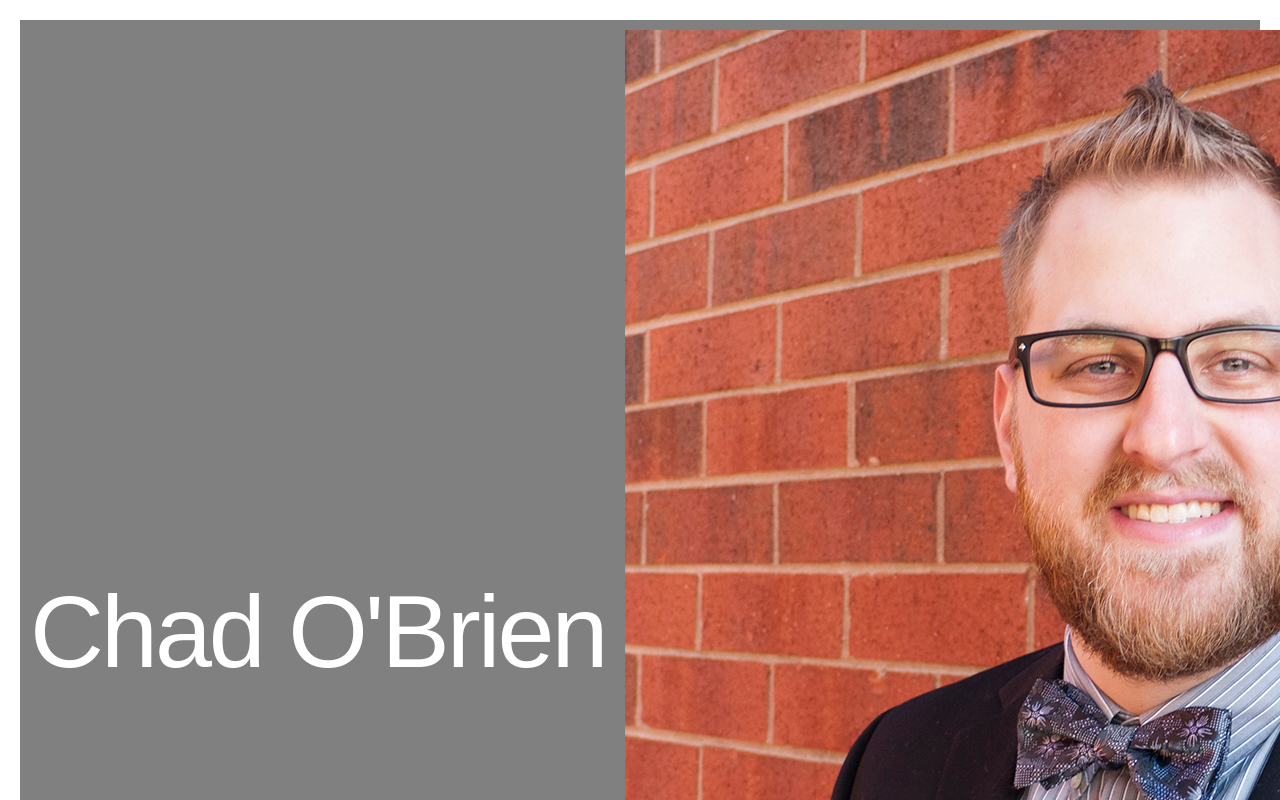
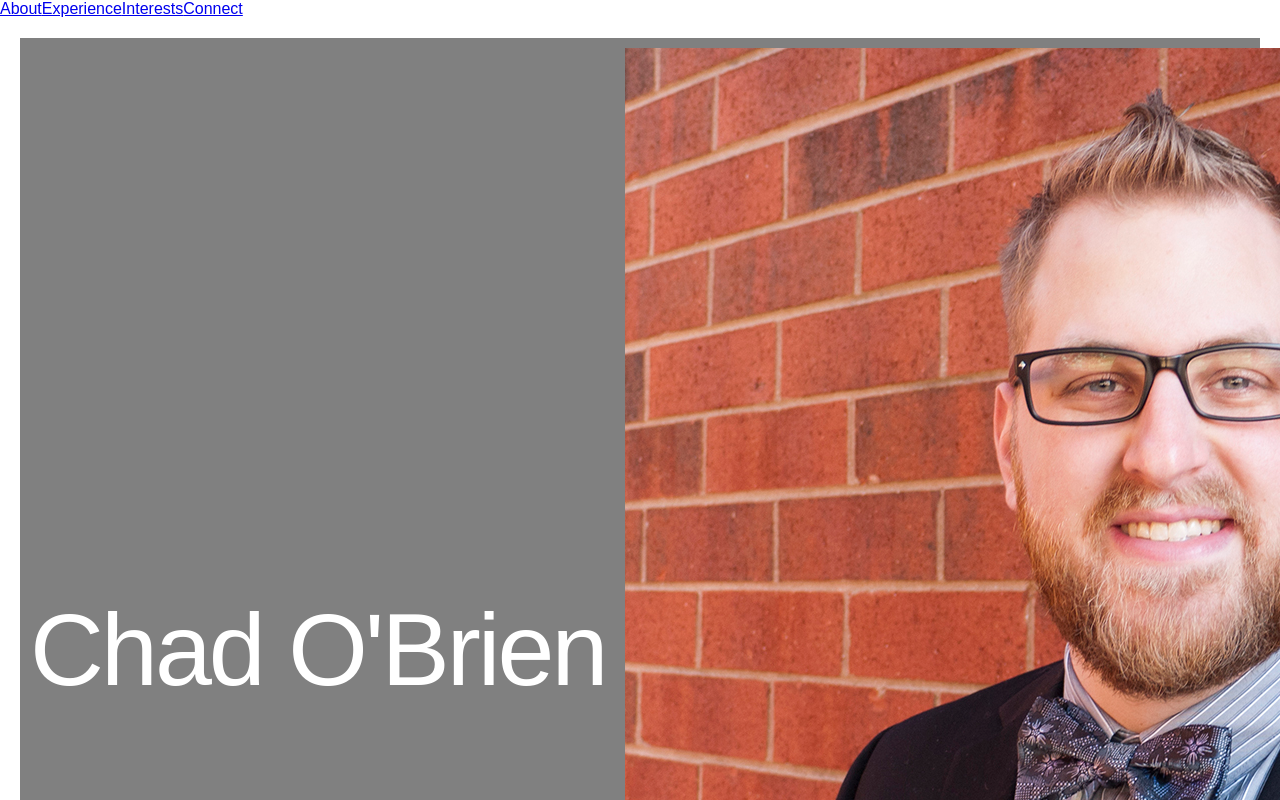
Before and after one commit to csobrien90/csobrien90.github.io, a React (Create React App) app: page / in a window 1280 px wide. Shown: the top 800 px of the page. Built offline with nearby package versions, Linux system fonts and the light colour scheme; a web font is replaced by a local one.

Commit message:
add naivgation

```diff
--- a/src/App.js
+++ b/src/App.js
@@ -1,4 +1,5 @@
 import React from 'react';
+import Navigation from './components/Navigation';
 import About from './components/About';
 import Experience from './components/Experience';
 import Interests from './components/Interests';
@@ -9,6 +10,7 @@ class App extends React.Component {
 	render() {
 		return(
 			<main>
+				<Navigation />
 				<About />
 				<Experience />
 				<Interests />
--- /dev/null
+++ b/src/components/Navigation.js
@@ -0,0 +1,18 @@
+import React from 'react';
+import links from '../links.json';
+
+class Navigation extends React.Component {
+	render() {
+		return(
+			<nav>
+				{
+					links && links.map((link, index) => {
+						return <a href={link.href} key={index}>{link.displayText}</a>
+					})
+				}
+			</nav>
+		)
+	}
+}
+
+export default Navigation;
--- /dev/null
+++ b/src/links.json
@@ -0,0 +1,18 @@
+[
+	{
+		"displayText": "About",
+		"href": "#about"
+	},
+	{
+		"displayText": "Experience",
+		"href": "#experience"
+	},
+	{
+		"displayText": "Interests",
+		"href": "#interests"
+	},
+	{
+		"displayText": "Connect",
+		"href": "#connect"
+	}
+]
```
